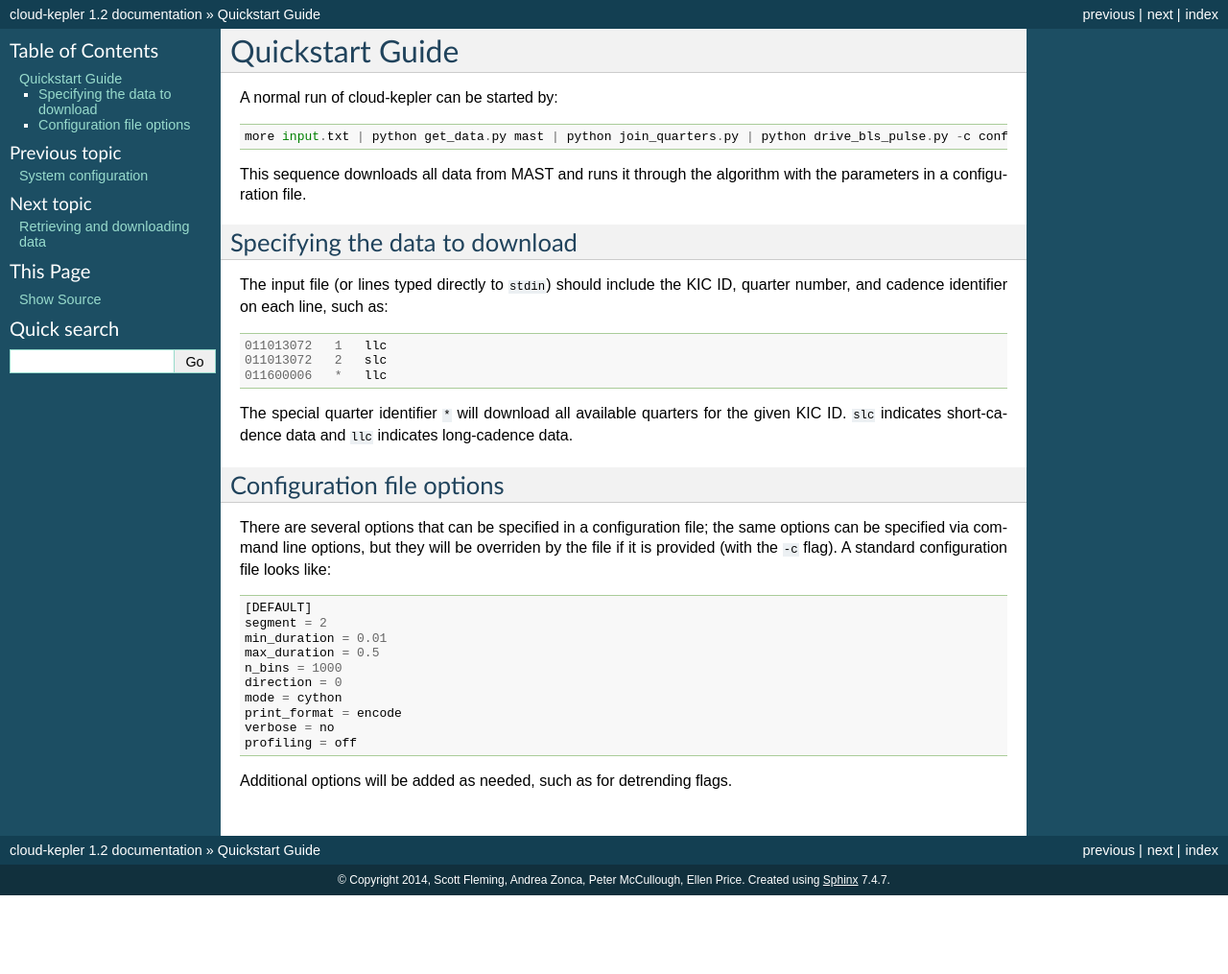
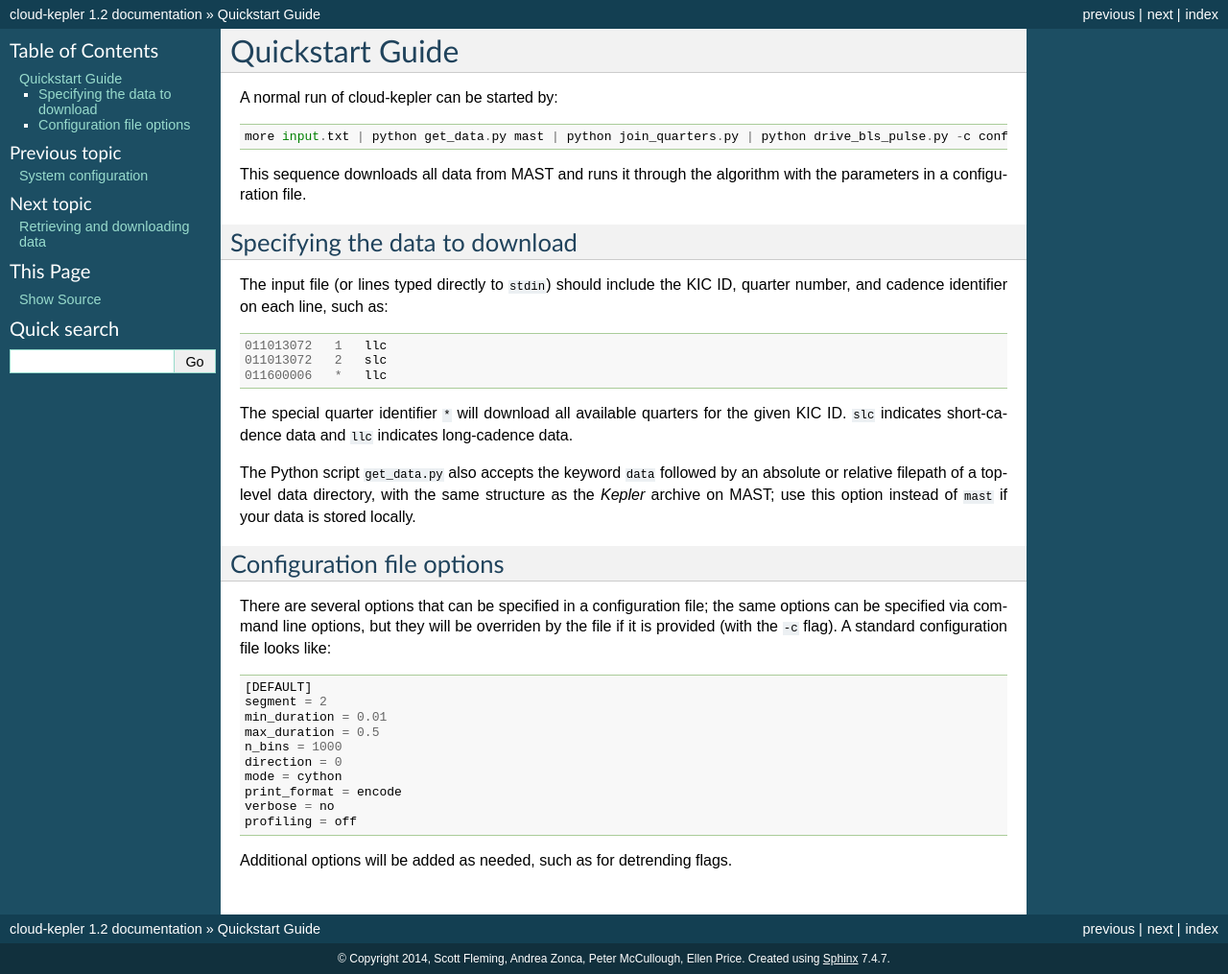
Before and after one commit to openEXO/cloud-kepler, a Sphinx documentation site: the page built from docs/quickstart.rst, in a window 1280 px wide. Shown: the whole page at 96% size. Built offline with Sphinx 7.4.7, drawn with Linux system fonts in a browser that asks for light colours; formulas are drawn with MathJax 3; before the commit the page ends 933 px from its top, so only the background shows below that.

Commit message:
Minor fixes, adding a bit of documentation, restructuring Makefiles [ci skip]

```diff
--- a/docs/quickstart.rst
+++ b/docs/quickstart.rst
@@ -22,6 +22,11 @@ number, and cadence identifier on each line, such as::
 The special quarter identifier ``*`` will download all available quarters for the given
 KIC ID. ``slc`` indicates short-cadence data and ``llc`` indicates long-cadence data.
 
+The Python script ``get_data.py`` also accepts the keyword ``data`` followed by an absolute
+or relative filepath of a top-level data directory, with the same structure as the
+*Kepler* archive on MAST; use this option instead of ``mast`` if your data is stored
+locally.
+
 
 Configuration file options
 ==========================
```
Also changed, not shown: 5 other files.
